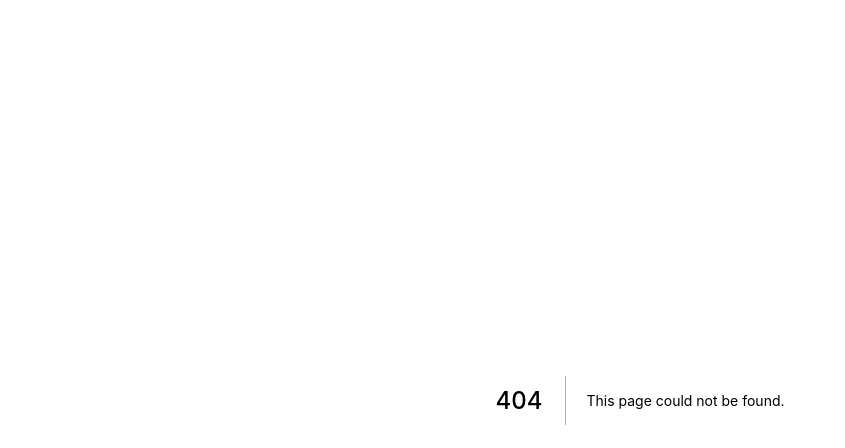
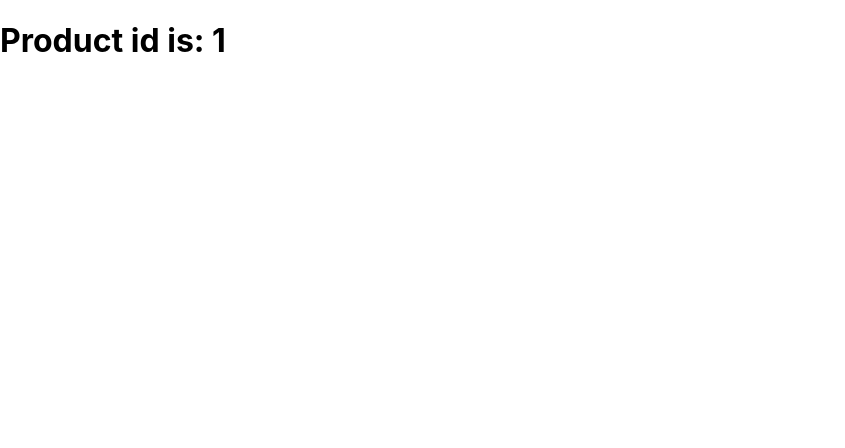
Before and after one commit to akclassic/NextJs, a Next.js app: page /product/1 in a window 1280 px wide. Before the commit this address had no page. Shown: the top 448 px of the page, without its empty margins (0-845 px from the left). Built offline with nearby package versions, Linux system fonts and the light colour scheme.

Commit message:
routing: dynamic routing examples added

```diff
--- /dev/null
+++ b/pages/product/[productid].js
@@ -0,0 +1,8 @@
+import { useRouter } from "next/router"
+
+export default function ProductDetail() {
+    const router = useRouter();
+    const productId = router.query.productid;
+
+    return <h1>Product id is: {productId}</h1>
+}
--- /dev/null
+++ b/pages/product/index.js
@@ -0,0 +1,3 @@
+export default function Product() {
+    return <h1>Product Page</h1>
+}
--- /dev/null
+++ b/pages/product/sweater.js
@@ -0,0 +1,3 @@
+export default function SweaterProduct() {
+    return <h1>Landing Page of sweater.</h1>
+}
```
